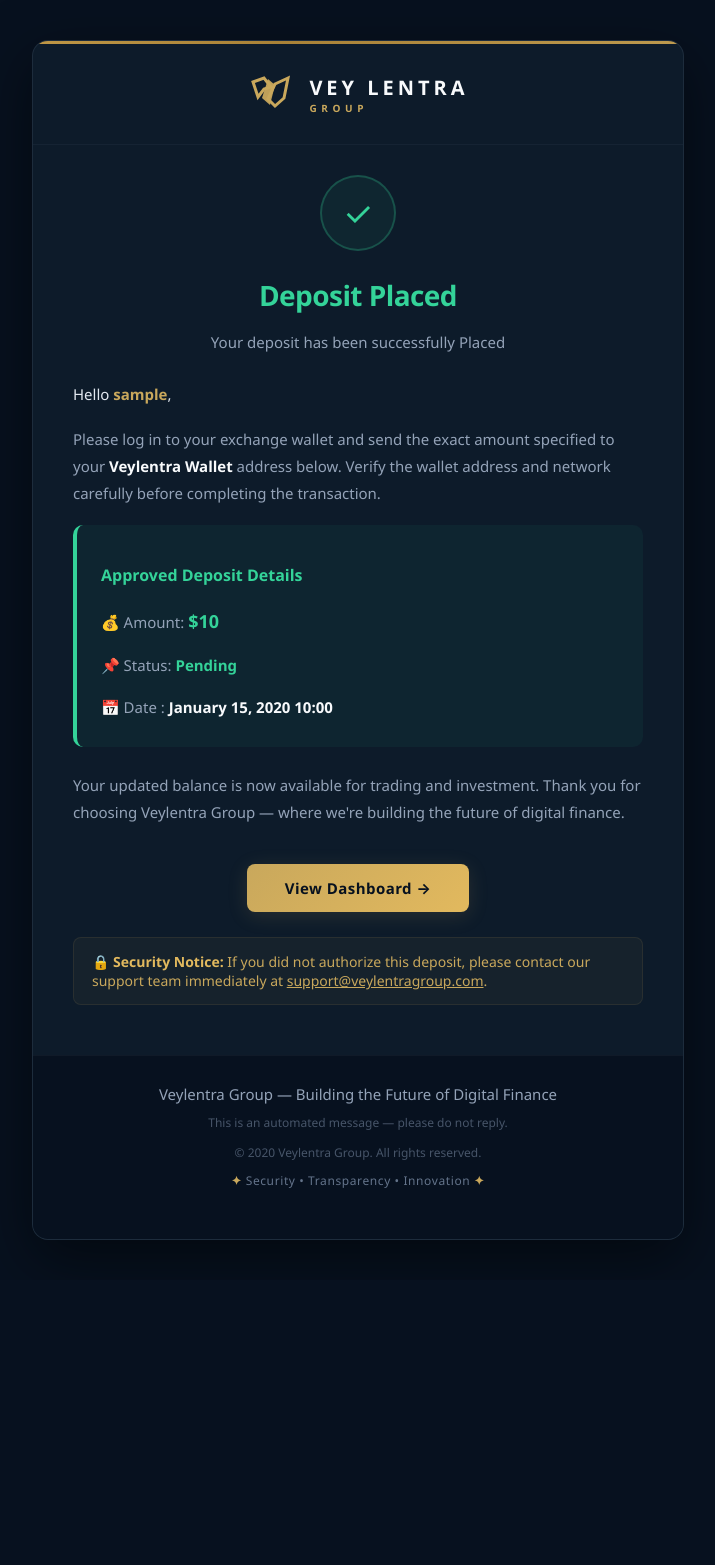
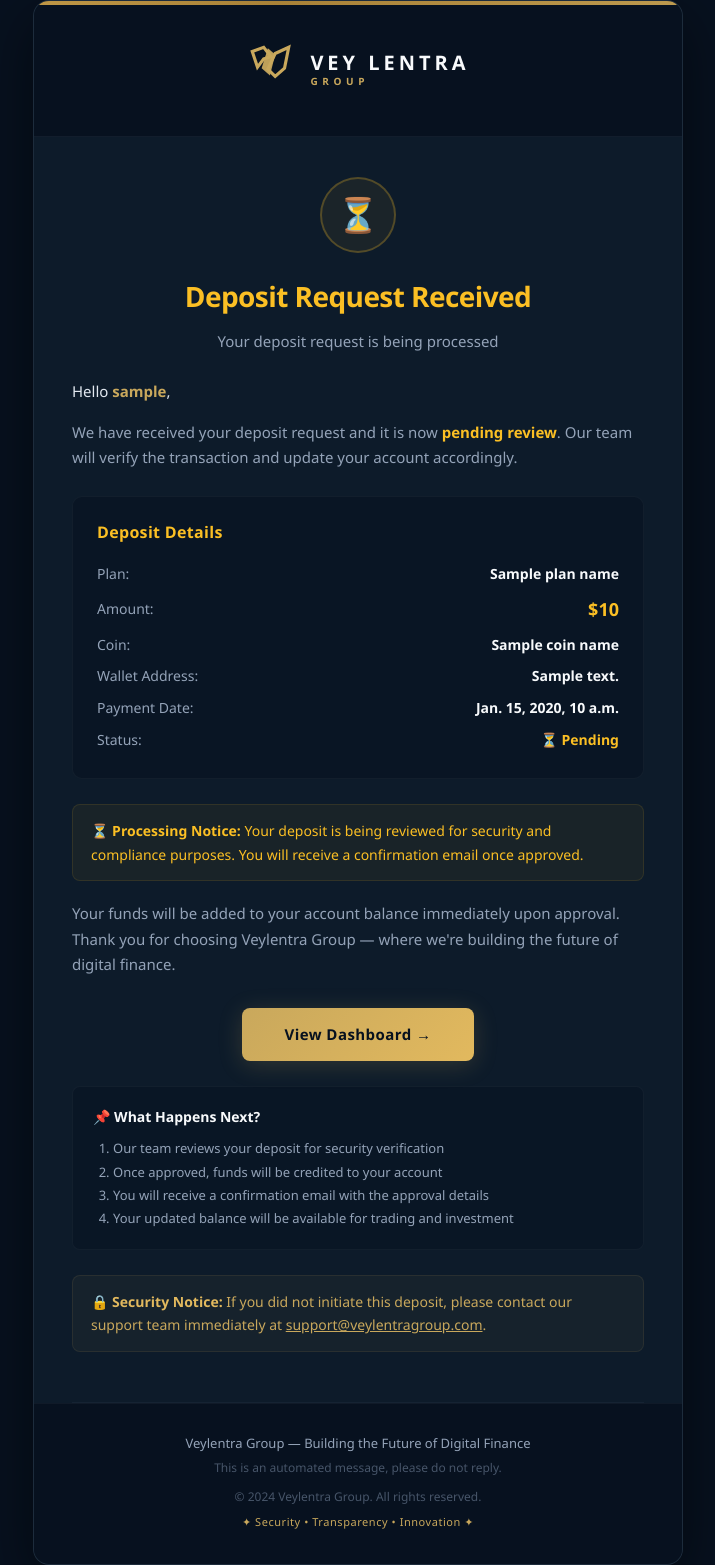
Before and after one commit to VeylentraGroup/vaylentragroup-railway, a Django app: template veylentra_group/investment/templates/investment/deposit_successmail.html in a window 1280 px wide. Shown: the whole page, without its empty margins (282-997 px from the left). Before the commit the page ends 1240 px from the top, so only its background shows below. Run offline with Django 5.2, Linux system fonts and the light colour scheme; the template is opened without the code that fills it: most values are stand-ins (such as "Sample title", 1, 10 or a date in 2020).

Commit message:
Fix deposit transaction status and transaction date

```diff
--- a/veylentra_group/investment/templates/investment/deposit_successmail.html
+++ b/veylentra_group/investment/templates/investment/deposit_successmail.html
@@ -1,304 +1,196 @@
 <!DOCTYPE html>
 <html lang="en">
 <head>
-  <meta charset="UTF-8" />
-  <meta name="viewport" content="width=device-width, initial-scale=1.0" />
-  <title>Deposit Approved - Veylentra Group</title>
+  <meta charset="UTF-8">
+  <meta name="viewport" content="width=device-width, initial-scale=1.0">
+  <title>Deposit Request Received - Veylentra Group</title>
+</head>
 
+<body style="margin:0; padding:0; font-family:'Segoe UI', Arial, sans-serif; background-color:#07111f; color:#94a3b8; line-height:1.7;">
+
+  <table width="100%" cellpadding="0" cellspacing="0" border="0" bgcolor="#07111f">
+    <tr>
+      <td align="center">
+
+        <table width="650" cellpadding="0" cellspacing="0" border="0" bgcolor="#0d1b2a" style="border-radius:16px; overflow:hidden; border:1px solid rgba(148,163,184,0.12); box-shadow:0 20px 60px rgba(0,0,0,0.5);">
+
+          <!-- GOLD ACCENT TOP BORDER -->
+          <tr>
+            <td style="padding:0; height:4px; background:linear-gradient(90deg, #c9a85c, #e2b95e, #a98237, #c9a85c); background-size:300% 100%;">
+              <div style="height:4px; background:linear-gradient(90deg, #c9a85c, #e2b95e, #a98237, #c9a85c); background-size:300% 100%; animation: shimmer 4s ease-in-out infinite;"></div>
+            </td>
+          </tr>
+
+          <!-- HEADER -->
+          <tr>
+            <td align="center" bgcolor="#07111f" style="padding:35px 20px 30px; border-bottom:1px solid rgba(148,163,184,0.08);">
+              <table cellpadding="0" cellspacing="0" border="0" style="display:inline-block;">
+                <tr>
+                  <td style="vertical-align:middle; padding-right:14px;">
+                    <!-- Veylentra SVG Logo -->
+                    <svg width="50" height="50" viewBox="0 0 48 48" fill="none">
+                      <path d="M6 11 17 7l7 9-7 2-6 8-5-15Z" stroke="#C9A85C" stroke-width="3"/>
+                      <path d="m21 8 7 6-5 20-8-7 6-19Z" fill="#C9A85C" opacity=".95"/>
+                      <path d="m28 13 13-6-4 20-9 8-7-7 7-15Z" stroke="#C9A85C" stroke-width="3"/>
+                    </svg>
+                  </td>
+                  <td style="vertical-align:middle; line-height:1.2;">
+                    <span style="font-size:20px; font-weight:600; letter-spacing:0.2em; color:#f8fafc; display:block;">VEY LENTRA</span>
+                    <span style="font-size:10px; font-weight:600; letter-spacing:0.46em; color:#C9A85C; display:block;">GROUP</span>
+                  </td>
+                </tr>
+              </table>
+            </td>
+          </tr>
+
+          <!-- CONTENT -->
+          <tr>
+            <td style="padding:40px 38px; color:#94a3b8;">
+
+              <!-- Pending Icon -->
+              <table cellpadding="0" cellspacing="0" border="0" style="margin:0 auto 20px;">
+                <tr>
+                  <td align="center" style="width:72px; height:72px; border-radius:50%; border:2px solid rgba(251,191,36,0.25); background:rgba(251,191,36,0.06);">
+                    <span style="font-size:34px; color:#fbbf24;">⏳</span>
+                  </td>
+                </tr>
+              </table>
+
+              <h2 style="margin:0 0 8px; font-size:28px; font-weight:700; color:#fbbf24; text-align:center; letter-spacing:-0.02em;">
+                Deposit Request Received
+              </h2>
+
+              <p style="text-align:center; color:#94a3b8; font-size:15px; margin-top:0; margin-bottom:25px;">
+                Your deposit request is being processed
+              </p>
+
+              <p style="color:#e2e8f0; font-size:15px;">Hello <strong style="color:#C9A85C;">{{ username }}</strong>,</p>
+
+              <p style="color:#94a3b8; font-size:15px;">
+                We have received your deposit request and it is now
+                <strong style="color:#fbbf24;">pending review</strong>.
+                Our team will verify the transaction and update your account accordingly.
+              </p>
+
+              <!-- Deposit Details Box -->
+              <table width="100%" cellpadding="0" cellspacing="0" border="0" style="background:rgba(7,17,31,0.5); border-left:4px solid #fbbf24; border-radius:10px; margin:25px 0; border:1px solid rgba(148,163,184,0.06);">
+                <tr>
+                  <td style="padding:22px 24px;">
+                    <p style="margin-top:0; margin-bottom:12px; font-size:16px; font-weight:700; color:#fbbf24; letter-spacing:0.02em;">Deposit Details</p>
+
+                    <table width="100%" cellpadding="0" cellspacing="0" border="0">
+                      <tr>
+                        <td style="padding:4px 0; color:#94a3b8; font-size:14px;">Plan:</td>
+                        <td style="padding:4px 0; text-align:right; color:#f8fafc; font-weight:600; font-size:14px;">{{ plan_name }}</td>
+                      </tr>
+                      <tr>
+                        <td style="padding:4px 0; color:#94a3b8; font-size:14px;">Amount:</td>
+                        <td style="padding:4px 0; text-align:right; color:#fbbf24; font-weight:700; font-size:18px;">${{ amount }}</td>
+                      </tr>
+                      <tr>
+                        <td style="padding:4px 0; color:#94a3b8; font-size:14px;">Coin:</td>
+                        <td style="padding:4px 0; text-align:right; color:#f8fafc; font-weight:600; font-size:14px;">{{ coin_name }}</td>
+                      </tr>
+                      <tr>
+                        <td style="padding:4px 0; color:#94a3b8; font-size:14px;">Wallet Address:</td>
+                        <td style="padding:4px 0; text-align:right; color:#f8fafc; font-weight:600; font-size:14px; word-break:break-all;">{{ wallet_address }}</td>
+                      </tr>
+                      <tr>
+                        <td style="padding:4px 0; color:#94a3b8; font-size:14px;">Payment Date:</td>
+                        <td style="padding:4px 0; text-align:right; color:#f8fafc; font-weight:600; font-size:14px;">{{ payment_date }}</td>
+                      </tr>
+                      <tr>
+                        <td style="padding:4px 0; color:#94a3b8; font-size:14px;">Status:</td>
+                        <td style="padding:4px 0; text-align:right; color:#fbbf24; font-weight:600; font-size:14px;">⏳ Pending</td>
+                      </tr>
+                    </table>
+                  </td>
+                </tr>
+              </table>
+
+              <!-- Processing Notice -->
+              <table width="100%" cellpadding="0" cellspacing="0" border="0" style="background:rgba(251,191,36,0.05); border:1px solid rgba(251,191,36,0.1); border-radius:8px; margin:20px 0;">
+                <tr>
+                  <td style="padding:14px 18px;">
+                    <p style="margin:0; color:#fbbf24; font-size:14px;">
+                      <strong style="color:#fbbf24;">⏳ Processing Notice:</strong>
+                      Your deposit is being reviewed for security and compliance purposes.
+                      You will receive a confirmation email once approved.
+                    </p>
+                  </td>
+                </tr>
+              </table>
+
+              <p style="color:#94a3b8; font-size:15px;">
+                Your funds will be added to your account balance immediately upon approval.
+                Thank you for choosing Veylentra Group — where we're building the future of digital finance.
+              </p>
+
+              <!-- Dashboard Button -->
+              <p style="text-align:center; margin:30px 0 25px;">
+                <a href="https://veylentragroup.com/userprofile/dashboard/" style="background:linear-gradient(135deg, #C9A85C 0%, #E2B95E 100%); color:#07111f; text-decoration:none; padding:14px 42px; border-radius:8px; display:inline-block; font-weight:700; font-size:15px; letter-spacing:0.03em; box-shadow:0 4px 25px rgba(201,168,92,0.2); transition:all 0.3s ease;">
+                  View Dashboard →
+                </a>
+              </p>
+
+              <!-- What Happens Next -->
+              <table width="100%" cellpadding="0" cellspacing="0" border="0" style="background:rgba(7,17,31,0.4); border-radius:8px; margin:20px 0 10px; border:1px solid rgba(148,163,184,0.06);">
+                <tr>
+                  <td style="padding:18px 20px;">
+                    <p style="margin:0 0 8px; font-size:14px; font-weight:600; color:#f8fafc;">📌 What Happens Next?</p>
+                    <ol style="margin:4px 0 0; padding-left:20px; color:#94a3b8; font-size:13px; line-height:1.8;">
+                      <li>Our team reviews your deposit for security verification</li>
+                      <li>Once approved, funds will be credited to your account</li>
+                      <li>You will receive a confirmation email with the approval details</li>
+                      <li>Your updated balance will be available for trading and investment</li>
+                    </ol>
+                  </td>
+                </tr>
+              </table>
+
+              <!-- Security Notice -->
+              <table width="100%" cellpadding="0" cellspacing="0" border="0" style="background:rgba(201,168,92,0.05); border:1px solid rgba(201,168,92,0.1); border-radius:8px; margin:25px 0 10px;">
+                <tr>
+                  <td style="padding:14px 18px; color:#C9A85C; font-size:14px;">
+                    <strong style="color:#E2B95E;">🔒 Security Notice:</strong> If you did not initiate this deposit, please contact our support team immediately at <a href="mailto:support@veylentragroup.com" style="color:#C9A85C; text-decoration:underline;">support@veylentragroup.com</a>.
+                  </td>
+                </tr>
+              </table>
+
+            </td>
+          </tr>
+
+          <!-- DIVIDER -->
+          <tr>
+            <td style="padding:0 38px;">
+              <hr style="border:0; border-top:1px solid rgba(148,163,184,0.06); margin:0;">
+            </td>
+          </tr>
+
+          <!-- FOOTER -->
+          <tr>
+            <td bgcolor="#07111f" style="text-align:center; padding:28px 20px 32px; color:#64748b; font-size:13px; border-top:1px solid rgba(148,163,184,0.06);">
+              <p style="margin:0 0 4px; color:#94a3b8; font-weight:500;">Veylentra Group — Building the Future of Digital Finance</p>
+              <p style="margin:4px 0; font-size:12px; color:#475569;">This is an automated message, please do not reply.</p>
+              <p style="margin:8px 0 0; color:#475569; font-size:12px;">&copy; 2024 Veylentra Group. All rights reserved.</p>
+              <p style="margin:6px 0 0; font-size:11px; color:#C9A85C; letter-spacing:0.05em;">✦ Security • Transparency • Innovation ✦</p>
+            </td>
+          </tr>
+
+        </table>
+
+      </td>
+    </tr>
+  </table>
+
+  <!-- Animation styles -->
   <style>
-    body {
-      font-family: 'Segoe UI', system-ui, -apple-system, sans-serif;
-      background: #07111f;
-      margin: 0;
-      padding: 0;
-      color: #94a3b8;
-    }
-
-    .container {
-      max-width: 650px;
-      margin: 40px auto;
-      background: #0d1b2a;
-      border-radius: 16px;
-      border: 1px solid rgba(148, 163, 184, 0.12);
-      overflow: hidden;
-      box-shadow: 0 20px 60px rgba(0, 0, 0, 0.5);
-      position: relative;
-    }
-
-    /* Gold accent top border */
-    .container::before {
-      content: '';
-      position: absolute;
-      top: 0;
-      left: 0;
-      width: 100%;
-      height: 3px;
-      background: linear-gradient(90deg, #c9a85c, #e2b95e, #a98237, #c9a85c);
-      background-size: 300% 100%;
-      animation: shimmer 4s ease-in-out infinite;
-    }
-
     @keyframes shimmer {
       0% { background-position: 0% 0%; }
       50% { background-position: 100% 0%; }
       100% { background-position: 0% 0%; }
     }
+  </style>
 
-    .header {
-      display: flex;
-      align-items: center;
-      justify-content: center;
-      padding: 30px 20px 25px;
-      gap: 14px;
-      border-bottom: 1px solid rgba(148, 163, 184, 0.06);
-    }
-
-    .header svg {
-      width: 48px;
-      height: 48px;
-      color: #c9a85c;
-    }
-
-    .header .brand-text {
-      display: inline-block;
-      line-height: 1.2;
-    }
-
-    .header .brand-text .vey {
-      font-size: 20px;
-      font-weight: 600;
-      letter-spacing: 0.2em;
-      color: #f8fafc;
-      display: block;
-    }
-
-    .header .brand-text .group {
-      font-size: 10px;
-      font-weight: 600;
-      letter-spacing: 0.46em;
-      color: #c9a85c;
-      display: block;
-      margin-top: 2px;
-    }
-
-    h2 {
-      margin-top: 25px;
-      color: #34d399;
-      text-align: center;
-      font-size: 28px;
-      font-weight: 700;
-      letter-spacing: -0.02em;
-    }
-
-    .subtitle {
-      text-align: center;
-      color: #94a3b8;
-      font-size: 15px;
-      margin-top: -8px;
-      margin-bottom: 25px;
-    }
-
-    .content {
-      padding: 30px 40px 40px;
-    }
-
-    p {
-      font-size: 15px;
-      color: #94a3b8;
-      line-height: 1.8;
-      margin-bottom: 18px;
-    }
-
-    p strong {
-      color: #f8fafc;
-    }
-
-    .info-box {
-      background: rgba(52, 211, 153, 0.05);
-      border-left: 4px solid #34d399;
-      padding: 20px 24px;
-      border-radius: 10px;
-      margin-bottom: 25px;
-    }
-
-    .info-box p {
-      color: #e2e8f0;
-      margin-bottom: 6px;
-    }
-
-    .info-box p strong {
-      color: #f8fafc;
-    }
-
-    .info-box .label {
-      color: #94a3b8;
-      font-weight: 400;
-    }
-
-    .info-box .amount {
-      color: #34d399;
-      font-weight: 700;
-      font-size: 18px;
-    }
-
-    .info-box .status {
-      color: #34d399;
-      font-weight: 700;
-    }
-
-    .button {
-      display: inline-block;
-      background: linear-gradient(135deg, #c9a85c 0%, #e2b95e 100%);
-      color: #07111f;
-      padding: 14px 38px;
-      border-radius: 8px;
-      font-size: 15px;
-      font-weight: 700;
-      text-decoration: none;
-      margin-top: 20px;
-      box-shadow: 0 4px 20px rgba(201, 168, 92, 0.15);
-      transition: all 0.3s ease;
-      letter-spacing: 0.03em;
-    }
-
-    .button:hover {
-      transform: translateY(-2px);
-      box-shadow: 0 8px 30px rgba(201, 168, 92, 0.3);
-    }
-
-    .security-notice {
-      background: rgba(201, 168, 92, 0.05);
-      border: 1px solid rgba(201, 168, 92, 0.1);
-      border-radius: 8px;
-      padding: 14px 18px;
-      margin: 25px 0 10px;
-      color: #c9a85c;
-      font-size: 14px;
-    }
-
-    .security-notice strong {
-      color: #e2b95e;
-    }
-
-    .security-notice a {
-      color: #c9a85c;
-      text-decoration: underline;
-    }
-
-    .footer {
-      background: #07111f;
-      padding: 25px 20px 30px;
-      text-align: center;
-      color: #64748b;
-      font-size: 13px;
-      border-top: 1px solid rgba(148, 163, 184, 0.06);
-    }
-
-    .footer .tagline {
-      color: #c9a85c;
-      font-weight: 600;
-      font-size: 12px;
-      letter-spacing: 0.05em;
-      margin-top: 6px;
-    }
-
-    .footer .tagline span {
-      color: #64748b;
-      font-weight: 400;
-    }
-
-    @media (max-width: 600px) {
-      .content { padding: 25px 20px; }
-      .header svg { width: 40px; height: 40px; }
-      .header .brand-text .vey { font-size: 16px; }
-      .header .brand-text .group { font-size: 9px; }
-      h2 { font-size: 22px; }
-      .info-box { padding: 16px 18px; }
-      .button { padding: 12px 28px; font-size: 14px; }
-    }
-
-    @media (max-width: 400px) {
-      .content { padding: 20px 14px; }
-      .header { padding: 20px 15px; }
-      .header svg { width: 34px; height: 34px; }
-      .header .brand-text .vey { font-size: 14px; letter-spacing: 0.15em; }
-      .header .brand-text .group { font-size: 8px; letter-spacing: 0.35em; }
-      h2 { font-size: 19px; }
-      .info-box p { font-size: 14px; }
-      .button { padding: 10px 22px; font-size: 13px; }
-    }
-  </style>
-</head>
-
-<body>
-  <div class="container">
-
-    <!-- Header with Veylentra Logo -->
-    <div class="header">
-      <!-- Veylentra SVG Logo -->
-      <svg viewBox="0 0 48 48" fill="none">
-        <path d="M6 11 17 7l7 9-7 2-6 8-5-15Z" stroke="currentColor" stroke-width="3" />
-        <path d="m21 8 7 6-5 20-8-7 6-19Z" fill="currentColor" opacity=".95" />
-        <path d="m28 13 13-6-4 20-9 8-7-7 7-15Z" stroke="currentColor" stroke-width="3" />
-      </svg>
-      <div class="brand-text">
-        <span class="vey">VEY LENTRA</span>
-        <span class="group">GROUP</span>
-      </div>
-    </div>
-
-    <!-- Content -->
-    <div class="content">
-      <!-- Success Icon -->
-      <table cellpadding="0" cellspacing="0" border="0" style="margin:0 auto 20px;">
-        <tr>
-          <td align="center" style="width:72px; height:72px; border-radius:50%; border:2px solid rgba(52,211,153,0.25); background:rgba(52,211,153,0.06);">
-            <span style="font-size:34px; color:#34d399;">✓</span>
-          </td>
-        </tr>
-      </table>
-
-      <h2>Deposit Placed</h2>
-      <p class="subtitle">Your deposit has been successfully Placed</p>
-
-      <p style="color:#e2e8f0;">Hello <strong style="color:#c9a85c;">{{ username }}</strong>,</p>
-
-    <p class="text-muted">
-    Please log in to your exchange wallet and send the exact amount specified
-    to your <strong>Veylentra Wallet</strong> address below. Verify the wallet
-    address and network carefully before completing the transaction.
-</p>
-
-      <!-- Deposit Details Box -->
-      <div class="info-box">
-        <p style="font-weight:700; color:#34d399; font-size:16px; margin-bottom:10px;">Approved Deposit Details</p>
-        <p><span class="label">💰 Amount:</span> <span class="amount">${{ amount }}</span></p>
-        <p><span class="label">📌 Status:</span> <span class="status">Pending</span></p>
-        <p><span class="label">📅 Date :</span> <strong> {{ transaction.created_at|date:"F d, Y H:i" }}</strong></p>
-      </div>
-
-      <p>Your updated balance is now available for trading and investment. Thank you for choosing Veylentra Group — where we're building the future of digital finance.</p>
-
-      <div style="text-align:center;">
-        <a href="https://veylentragroup.com/userprofile/dashboard/" class="button">
-          View Dashboard →
-        </a>
-      </div>
-
-      <!-- Security Notice -->
-      <div class="security-notice">
-        <strong>🔒 Security Notice:</strong> If you did not authorize this deposit, please contact our support team immediately at <a href="mailto:support@veylentragroup.com">support@veylentragroup.com</a>.
-      </div>
-    </div>
-
-    <!-- Footer -->
-    <div class="footer">
-      <p style="margin:0 0 4px; color:#94a3b8;">Veylentra Group — Building the Future of Digital Finance</p>
-      <p style="margin:4px 0; font-size:12px; color:#475569;">This is an automated message — please do not reply.</p>
-      <p style="margin:8px 0 0; color:#475569; font-size:12px;">&copy; {{ now|date:"Y" }} Veylentra Group. All rights reserved.</p>
-      <p class="tagline">✦ <span>Security • Transparency • Innovation</span> ✦</p>
-    </div>
-
-  </div>
 </body>
 </html>
```
